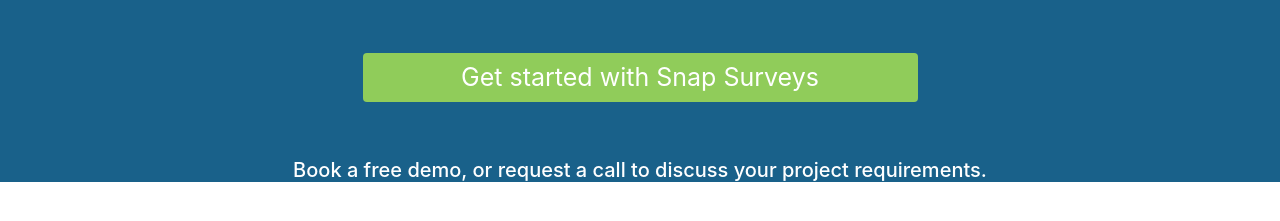
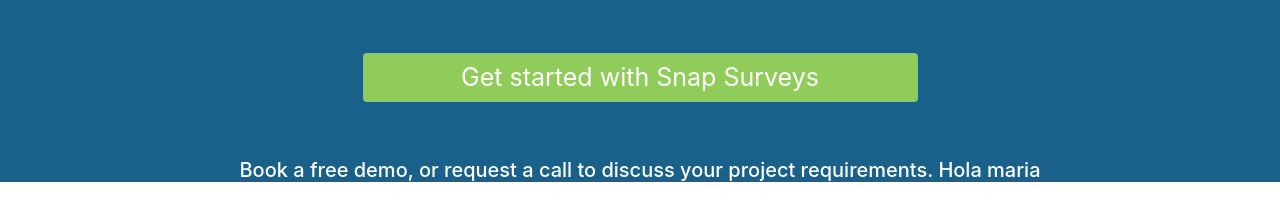
Before and after one commit to MariaFernandaMF/Proyecto1, a plain HTML site: page index.html in a window 1280 px wide. Shown: the part 415-636 px from the top of the page. Drawn offline with nearby package versions, Linux system fonts and the light colour scheme.

Commit message:
primer cambio para probar

```diff
--- a/index.html
+++ b/index.html
@@ -214,7 +214,7 @@
 				<div class="startedButton">
 	      			<button class="btn btn-outline-success my-2 my-sm-0 " type="submit">Get started with Snap Surveys</button>
 	   				<h5>
-	   					Book a free demo, or request a call to discuss your project requirements.
+	   					Book a free demo, or request a call to discuss your project requirements. Hola maria
 	   				</h5>
 				</div>
 			</section>
```
